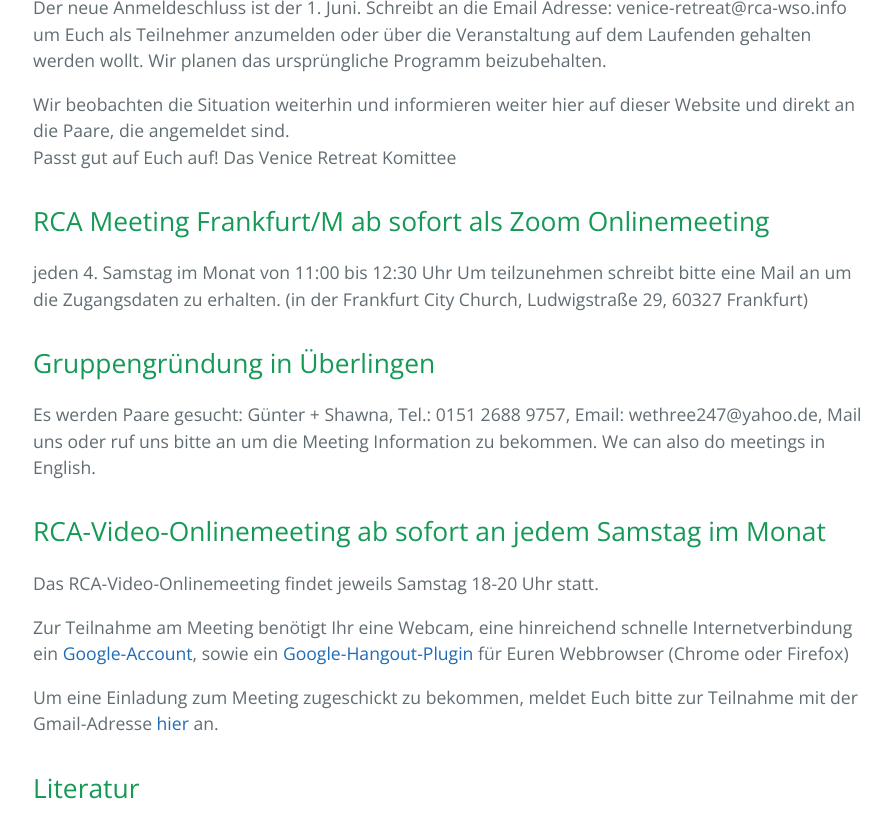
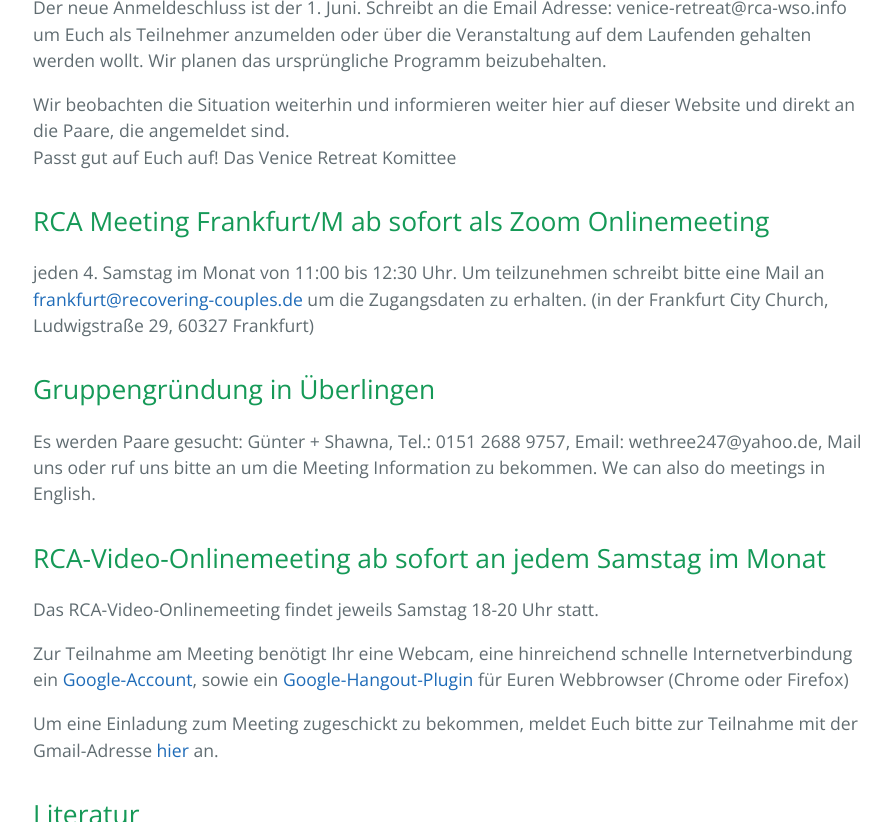
Before and after one commit to rcadeutschland/rcadeutschland.github.io, a Jekyll site: the page built from index.html, in a window 1280 px wide and 900 px high, scrolled down 755 px, cut to the strip 0-822 px from the top of the window. Shown: the whole strip, without its empty margins (191-1082 px from the left). Built offline with Jekyll 4.4.1, drawn with Linux system fonts in a browser that asks for light colours.

Commit message:
Update index.html

```diff
--- a/index.html
+++ b/index.html
@@ -26,8 +26,8 @@
 
 
 <h2>RCA Meeting Frankfurt/M ab sofort als Zoom Onlinemeeting</h2>
-<p>jeden 4. Samstag im Monat von 11:00 bis 12:30 Uhr
-Um teilzunehmen schreibt bitte eine Mail an <frankfurt@recovering-couples.de> um die Zugangsdaten zu erhalten.
+<p>jeden 4. Samstag im Monat von 11:00 bis 12:30 Uhr. Um teilzunehmen schreibt bitte eine Mail an
+ <a href="mailto:frankfurt@recovering-couples.de">frankfurt@recovering-couples.de</a> um die Zugangsdaten zu erhalten.
 (in der Frankfurt City Church, Ludwigstraße 29, 60327 Frankfurt)
 </p>
 
```
